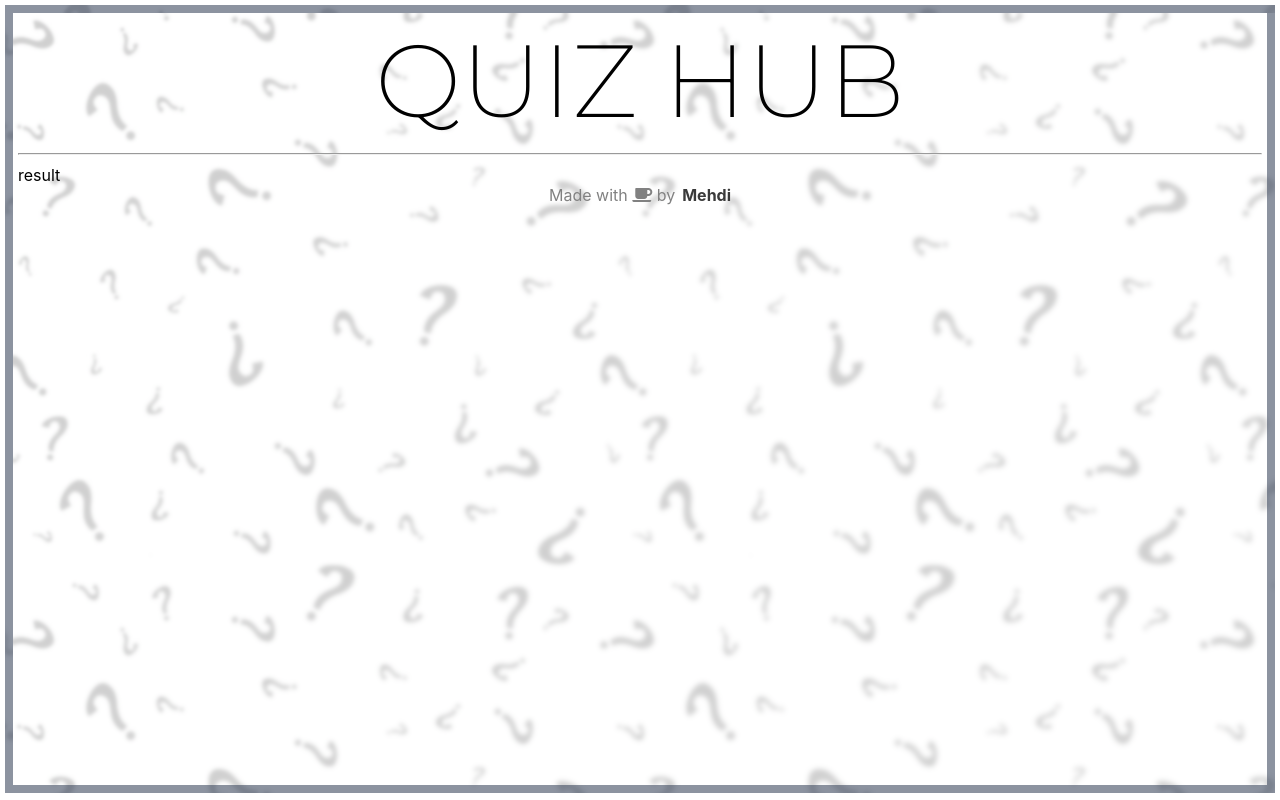
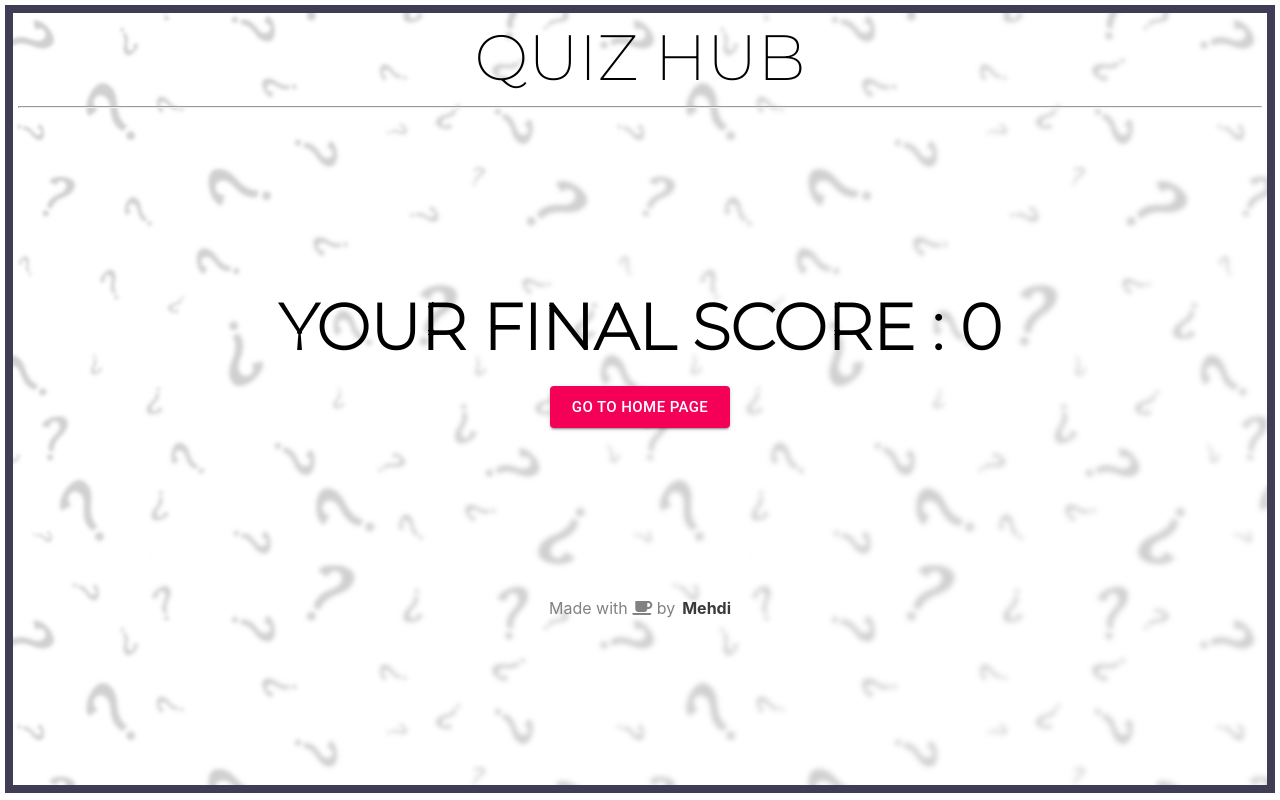
Before and after one commit to Mehdih77/Quiz-App, a React (Create React App) app: page /result in a window 1280 px wide. Built offline with nearby package versions, Linux system fonts and the light colour scheme.

Commit message:
Final Project

```diff
--- a/src/App.css
+++ b/src/App.css
@@ -20,7 +20,7 @@ a {
 
 .app {
   min-height: 98.5vh;
-  border: 8px solid #39445a93;
+  border: 8px solid rgb(63,61,86);
   margin: 5px;
   padding: 5px;
 }
--- a/src/App.js
+++ b/src/App.js
@@ -46,7 +46,7 @@ function App() {
                     />
                  </Route>
                  <Route path='/result'>
-                    <Result />
+                    <Result name={name} score={score} />
                  </Route>
                </Switch>
 
--- a/src/Pages/Quiz/Quiz.css
+++ b/src/Pages/Quiz/Quiz.css
@@ -7,13 +7,16 @@
 
 .subtitle {
   font-size: 25px;
-    border: 1px solid black;
-    box-shadow: 4px 4px 2px black;
-    padding: 5px 10px;
+  border: 1px solid rgb(161, 161, 161);
+  border-radius: 79px;
+  background: linear-gradient(145deg, #ffffff, #e6e6e6);
+  box-shadow: 35px 35px 70px #c9c9c9, -35px -35px 70px #ffffff;
+  padding: 10px 15px;
 }
 
 .quizInfo {
   width: 100%;
+  font-weight: 700;
   display: flex;
   justify-content: space-between;
   text-transform: uppercase;
--- a/src/Pages/Quiz/Quiz.js
+++ b/src/Pages/Quiz/Quiz.js
@@ -32,14 +32,12 @@ export default function Quiz({name,questions,setQuestions,score,setScore}) {
             { questions ? (
                 <>
                 <div className='quizInfo'>
-                    <span>{questions[currentQues].category}</span>
-                    <span>{questions[currentQues].difficulty}</span>
+                    <span>{questions[currentQues].category} / {questions[currentQues].difficulty}</span>
                     <span>Score: {score}</span>
                 </div>
 
                 <Questions
                 questions={questions}
-                setQuestions={setQuestions}
                 options={options}
                 currentQues={currentQues}
                 setCurrentQues={setCurrentQues}
--- a/src/Pages/Resualt/Result.js
+++ b/src/Pages/Resualt/Result.js
@@ -1,9 +1,18 @@
+import { Button } from '@material-ui/core';
 import './Result.css';
 
-export default function Result() {
+export default function Result({score}) {
     return (
-        <div>
-            result
+        <div className='result'>
+            <h2 className='title'>Your Final Score : {score}</h2>
+            <Button
+            variant='contained'
+            color='secondary'
+            size='large'
+            style={{marginTop: 20, alignSelf: 'center'}}
+            href='/' >
+                Go To Home Page
+            </Button>
         </div>
     )
 }
--- a/src/components/Header/header.css
+++ b/src/components/Header/header.css
@@ -1,6 +1,6 @@
 .title {
   text-transform: uppercase;
-  font-size: 8vw;
+  font-size: 5vw;
   font-family: "Montserrat", sans-serif;
   cursor: pointer;
 }
@@ -14,5 +14,5 @@
 .divider {
   margin: 10px;
   width: 100%;
-  background-color: grey;
+  background-color: rgb(63, 61, 86);
 }
--- a/src/components/Questions/Questions.jsx
+++ b/src/components/Questions/Questions.jsx
@@ -6,7 +6,6 @@ import { useHistory } from 'react-router';
 
 export default function Questions({
 questions,
-setQuestions,
 options,
 currentQues,
 setCurrentQues,
@@ -37,6 +36,7 @@ correct}) {
         setError(false)
     }
 
+    // go Next question Or Result page
     const handleNextQuestion = () => {
         if (currentQues > 8) {
             history.push('/result');
@@ -48,6 +48,7 @@ correct}) {
         }
     };
 
+    // Quit from quiz
     const handleQuit = () => {
         history.push('/')
     }
@@ -74,6 +75,7 @@ correct}) {
                         </button>
                     ))}
                 </div>
+
                 <div className="controls">
                     <Button
                     variant='contained'
@@ -83,6 +85,7 @@ correct}) {
                     onClick={handleQuit}>
                         Quit
                     </Button>
+
                     <Button
                     variant='contained'
                     color='primary'
```
Lines whose indentation alone changed are shown as unchanged.
